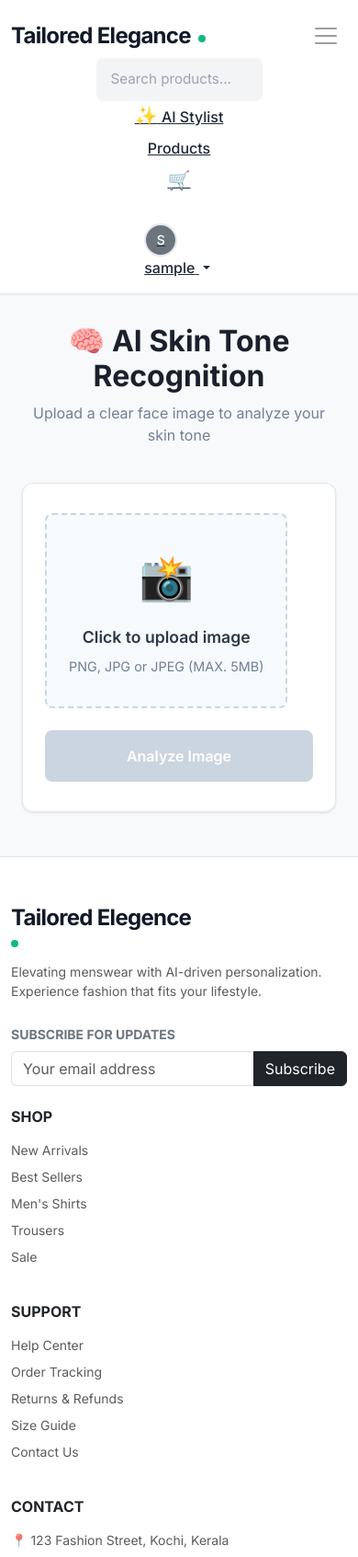
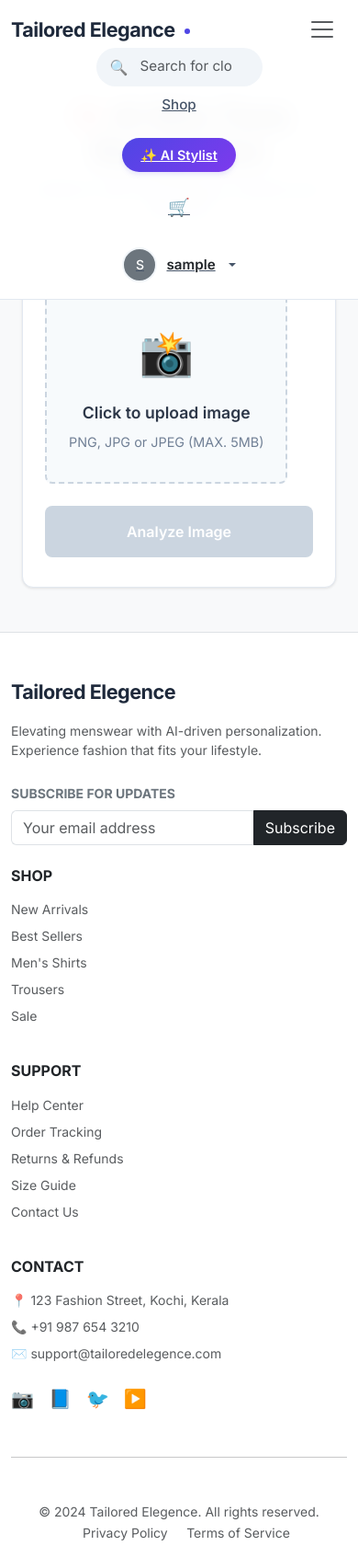
Before and after one commit to farzinmohd/Clothing-studio, a Django app: page /ai/ in a window 390 px wide, after a click that opens the changed part. Shown: the top 1693 px of the page at 92% size. Run offline with Django 5.2, Linux system fonts and the light colour scheme; the visitor is signed in with stand-in values (Sample User, id 1); data that the repository does not hold is empty.

Commit message:
Introduce a new base template and custom CSS for a modern, responsive navigation bar.

```diff
--- a/clothing_store/static/css/navbar.css
+++ b/clothing_store/static/css/navbar.css
@@ -1,211 +1,150 @@
-/* Custom Navbar Styling - Nordic Clean Theme */
-@import url('https://fonts.googleapis.com/css2?family=Outfit:wght@300;400;500;600;700&display=swap');
+/* Custom Navbar Styling - Clean & Modern */
+@import url('https://fonts.googleapis.com/css2?family=Inter:wght@300;400;500;600;700&display=swap');
 
 :root {
-    --nav-bg: rgba(255, 255, 255, 0.98);
-    --nav-text: #1f2937; /* Gray 800 */
-    --nav-text-hover: #059669; /* Emerald 600 */
-    --accent-color: #10b981; /* Emerald 500 */
-    --accent-hover: #059669; /* Emerald 600 */
-    --search-bg: #f3f4f6; /* Gray 100 */
-    --border-color: #e5e7eb; /* Gray 200 */
+    --nav-bg: #ffffff;
+    --nav-text: #0f172a; /* Slate 900 */
+    --nav-hover: #4338ca; /* Indigo 600 */
+    --nav-border: #e2e8f0; /* Slate 200 */
+    --search-bg: #f1f5f9; /* Slate 100 */
 }
 
 body {
-    font-family: 'Outfit', sans-serif;
-    background-color: #f9fafb; /* Very light gray bg */
+    font-family: 'Inter', sans-serif;
+    padding-top: 76px; /* Prevent content jump */
 }
 
 /* Navbar Container */
 .navbar-custom {
-    background-color: var(--nav-bg);
-    backdrop-filter: blur(8px);
-    border-bottom: 1px solid var(--border-color);
-    padding: 1rem 0; /* Spacious */
-    box-shadow: 0 1px 2px 0 rgba(0, 0, 0, 0.05); /* Minimal shadow */
+    background-color: rgba(255, 255, 255, 0.95);
+    backdrop-filter: blur(12px);
+    border-bottom: 1px solid var(--nav-border);
+    padding: 0.8rem 0;
+    transition: all 0.3s ease;
 }
 
 /* Logo Styling */
 .navbar-brand-custom {
+    font-family: 'Inter', sans-serif;
     font-weight: 700;
-    font-size: 1.5rem;
-    letter-spacing: -0.03em;
-    color: #111827; /* Near Black */
+    font-size: 1.35rem;
+    color: #1e293b;
+    letter-spacing: -0.5px;
     display: flex;
     align-items: center;
-    gap: 8px;
-    background: transparent;
-    -webkit-background-clip: unset;
-    background-clip: unset;
-    -webkit-text-fill-color: #111827;
+    gap: 10px;
+    text-decoration: none;
 }
 
-/* Add a clean dot or accent to logo if desired (pseudo-element) */
-.navbar-brand-custom::after {
-    content: '';
-    display: block;
-    width: 8px;
-    height: 8px;
-    background-color: var(--accent-color);
+.brand-dot {
+    width: 6px;
+    height: 6px;
+    background-color: #4f46e5; /* Indigo 600 */
     border-radius: 50%;
-    margin-top: 6px;
+    margin-top: 4px;
 }
 
 /* Search Bar */
 .search-input-custom {
     background-color: var(--search-bg);
     border: 1px solid transparent;
-    color: #1f2937 !important;
-    border-radius: 8px; /* Soft square */
-    padding: 0.75rem 1rem;
+    border-radius: 50px;
+    padding: 0.6rem 1.25rem;
     font-size: 0.95rem;
+    width: 100%;
     transition: all 0.2s ease;
 }
 
 .search-input-custom:focus {
-    background-color: #ffffff;
-    border-color: var(--accent-color);
-    box-shadow: 0 0 0 3px rgba(16, 185, 129, 0.1); /* Soft emerald ring */
+    background-color: #fff;
+    border-color: #cbd5e1;
+    box-shadow: 0 4px 12px rgba(0, 0, 0, 0.05);
 }
 
-.search-input-custom::placeholder {
-    color: #9ca3af;
-}
-
-/* Suggestions Box */
-#suggestionBox {
-    background: #ffffff;
-    border: 1px solid var(--border-color);
+/* Nav Links */
+.nav-link-custom {
+    color: #475569 !important;
+    font-weight: 500;
+    font-size: 0.95rem;
+    padding: 0.5rem 1rem !important;
     border-radius: 8px;
-    margin-top: 8px;
-    box-shadow: 0 4px 6px -1px rgba(0, 0, 0, 0.1), 0 2px 4px -1px rgba(0, 0, 0, 0.06);
-}
-
-#suggestionBox .list-group-item {
-    padding: 12px 16px;
-    color: #374151;
-    border-bottom: 1px solid #f3f4f6;
-}
-
-#suggestionBox .list-group-item:hover {
-    background-color: #f0fdf4; /* Very light emerald bg */
-    color: #065f46;
-}
-
-/* Navigation Links */
-.nav-link-custom {
-    color: var(--nav-text) !important;
-    font-weight: 500;
-    padding: 0.5rem 0.75rem !important;
-    border-radius: 6px;
-    transition: color 0.2s ease, background-color 0.2s ease;
+    transition: all 0.2s;
+    display: flex;
+    align-items: center;
+    gap: 8px;
 }
 
 .nav-link-custom:hover {
-    color: var(--nav-text-hover) !important;
-    background-color: rgba(16, 185, 129, 0.08); /* Hint of emerald */
+    color: #0f172a !important;
+    background-color: #f8fafc;
 }
 
-/* Action Buttons */
-.btn-nav-primary {
-    background-color: var(--accent-color);
-    color: white;
+/* AI Button */
+.ai-nav-btn {
+    background: linear-gradient(135deg, #4f46e5 0%, #7c3aed 100%);
+    color: white !important;
+    padding: 0.5rem 1.25rem !important;
+    border-radius: 50px;
     font-weight: 600;
-    padding: 0.6rem 1.25rem;
-    border-radius: 50rem; /* Pill */
+    font-size: 0.9rem;
+    box-shadow: 0 4px 6px -1px rgba(79, 70, 229, 0.1), 0 2px 4px -1px rgba(79, 70, 229, 0.06);
+    transition: all 0.2s ease;
+}
+
+.ai-nav-btn:hover {
+    transform: translateY(-1px);
+    box-shadow: 0 6px 8px -1px rgba(79, 70, 229, 0.2);
+    color: white !important;
+}
+
+/* User Profile */
+.user-profile-link {
+    display: flex;
+    align-items: center;
+    gap: 10px;
+    padding: 4px 12px 4px 4px !important;
+    border-radius: 50px;
     border: 1px solid transparent;
-    box-shadow: 0 1px 2px 0 rgba(0, 0, 0, 0.05);
     transition: all 0.2s;
 }
 
-.btn-nav-primary:hover {
-    background-color: var(--accent-hover);
-    transform: translateY(-1px);
-    box-shadow: 0 4px 6px -1px rgba(16, 185, 129, 0.3);
-    color: white;
+.user-profile-link:hover {
+    background-color: #ffff;
+    border-color: #e2e8f0;
+    box-shadow: 0 2px 5px rgba(0,0,0,0.05);
 }
 
-.btn-nav-outline {
-    background-color: transparent;
-    color: #374151;
-    border: 1px solid #d1d5db;
-    font-weight: 500;
-    padding: 0.6rem 1.25rem;
-    border-radius: 50rem; /* Pill */
-    transition: all 0.2s;
+.nav-avatar {
+    object-fit: cover;
+    border: 2px solid #f1f5f9;
 }
 
-.btn-nav-outline:hover {
-    border-color: var(--accent-color);
-    color: var(--accent-color);
-    background-color: white;
+/* Dropdowns */
+.dropdown-menu {
+    border: 1px solid #f1f5f9;
+    box-shadow: 0 10px 15px -3px rgba(0, 0, 0, 0.1);
+    border-radius: 12px;
+    padding: 0.5rem;
+    margin-top: 0.5rem !important;
+}
+
+.dropdown-item {
+    border-radius: 8px;
+    padding: 0.5rem 1rem;
+    font-weight: 500;
+    color: #475569;
+}
+
+.dropdown-item:hover {
+    background-color: #f8fafc;
+    color: #0f172a;
 }
 
 /* Cart Badge */
 .cart-badge {
-    background-color: #10b981; /* Emerald 500 */
-    color: white;
-    border: 2px solid #ffffff;
-    min-width: 22px;
-    height: 22px;
-    display: flex;
-    align-items: center;
-    justify-content: center;
-    font-size: 0.75rem;
-    font-weight: 700;
-    top: -5px !important;
-    right: -8px !important;
-    box-shadow: 0 2px 4px rgba(16, 185, 129, 0.25);
-    border-radius: 50%; /* Perfect circle */
-    padding: 0 4px; /* Accommodate double digits */
+    background-color: #ef4444;
+    font-size: 0.7rem;
+    top: 0;
+    right: 0;
+    transform: translate(25%, -25%);
 }
-
-/* User Avatar */
-.nav-avatar {
-    border: 2px solid #e5e7eb;
-}
-
-.nav-link-custom:hover .nav-avatar {
-    border-color: var(--accent-color);
-}
-
-/* Mobile Toggler */
-.navbar-toggler-icon {
-    filter: none !important; /* Standard dark icon */
-    opacity: 0.6;
-}
-
-.navbar-toggler {
-    border: none;
-    padding: 0.25rem 0.5rem;
-}
-
-/* Dropdown - Clean Light Theme */
-.navbar-nav .dropdown-menu {
-    background-color: #ffffff !important;
-    border: 1px solid #f3f4f6 !important;
-    box-shadow: 0 10px 25px -5px rgba(0, 0, 0, 0.1), 0 8px 10px -6px rgba(0, 0, 0, 0.1) !important;
-    border-radius: 12px;
-    padding: 0.75rem;
-    margin-top: 10px !important; /* Spacing from nav */
-}
-
-.navbar-nav .dropdown-item {
-    border-radius: 8px;
-    color: #4b5563 !important; /* Gray 600 */
-    padding: 0.6rem 1rem;
-    font-weight: 500;
-    margin-bottom: 2px;
-    transition: all 0.2s;
-}
-
-.navbar-nav .dropdown-item:hover {
-    background-color: #ecfdf5 !important; /* Light Emerald */
-    color: #059669 !important; /* Dark Emerald */
-    transform: translateX(3px); /* Subtle slide */
-}
-
-.navbar-nav .dropdown-divider {
-    border-top: 1px solid #f3f4f6 !important;
-    margin: 0.5rem 0;
-}
--- a/clothing_store/templates/base.html
+++ b/clothing_store/templates/base.html
@@ -10,29 +10,33 @@
 </head>
 <body>
 
-<nav class="navbar navbar-expand-lg navbar-custom sticky-top">
+<nav class="navbar navbar-expand-lg navbar-custom fixed-top">
     <div class="container">
 
         <!-- BRAND -->
-        <a class="navbar-brand navbar-brand-custom" href="{% url 'home' %}">
+        <a class="navbar-brand-custom" href="{% url 'home' %}">
              Tailored Elegance
+             <span class="brand-dot"></span>
         </a>
 
         <button class="navbar-toggler border-0 shadow-none" type="button" data-bs-toggle="collapse"
                 data-bs-target="#navbarNav">
-            <span class="navbar-toggler-icon" style="filter: invert(1);"></span>
+            <span class="navbar-toggler-icon"></span>
         </button>
 
         <div class="collapse navbar-collapse" id="navbarNav">
 
             <!-- 🔍 SEARCH BAR -->
             <form class="position-relative mx-auto w-50" method="get" action="{% url 'product_list' %}">
-                <input class="form-control search-input-custom"
-                       type="search"
-                       id="searchInput"
-                       name="q"
-                       placeholder="Search products..."
-                       autocomplete="off">
+                <div class="position-relative">
+                    <span class="position-absolute top-50 start-0 translate-middle-y ms-3 text-muted">🔍</span>
+                    <input class="form-control search-input-custom ps-5"
+                           type="search"
+                           id="searchInput"
+                           name="q"
+                           placeholder="Search for clothes..."
+                           autocomplete="off">
+                </div>
 
                 <!-- 🔽 SUGGESTION BOX -->
                 <div id="suggestionBox"
@@ -41,29 +45,29 @@
                 </div>
             </form>
 
-            <ul class="navbar-nav ms-auto align-items-center gap-2">
+            <ul class="navbar-nav ms-auto align-items-center gap-3">
+
+                <li class="nav-item">
+                     <a class="nav-link-custom" href="{% url 'product_list' %}">
+                        Shop
+                    </a>
+                </li>
 
                 {% if user.is_authenticated %}
                 <!-- AI BUTTON -->
                 <li class="nav-item">
-                    <a class="nav-link-custom" href="{% url 'ai_home' %}">
-                        <span class="text-info fs-5">✨</span> AI Stylist
+                    <a class="nav-link-custom ai-nav-btn text-white" href="{% url 'ai_home' %}">
+                        ✨ AI Stylist
                     </a>
                 </li>
                 {% endif %}
 
-                <li class="nav-item">
-                    <a class="nav-link-custom" href="{% url 'product_list' %}">
-                        Products
-                    </a>
-                </li>
-
                 <!-- CART -->
                 <li class="nav-item position-relative">
                     <a class="nav-link-custom" href="{% url 'cart_detail' %}">
-                        <span style="font-size: 1.25rem;">🛒</span>
+                        <span style="font-size: 1.2rem;">🛒</span>
                         {% if cart_count > 0 %}
-                            <span class="position-absolute rounded-pill cart-badge">
+                            <span class="position-absolute translate-middle badge rounded-pill bg-danger border border-light" style="font-size: 0.65rem; top: 5px; left: 85%;">
                                 {{ cart_count }}
                             </span>
                         {% endif %}
@@ -73,42 +77,42 @@
                 {% if user.is_authenticated %}
                 <!-- USER DROPDOWN -->
                 <li class="nav-item dropdown ms-2">
-                    <a class="nav-link-custom dropdown-toggle" href="#" role="button" data-bs-toggle="dropdown">
+                    <a class="nav-link-custom user-profile-link dropdown-toggle" href="#" role="button" data-bs-toggle="dropdown" aria-expanded="false">
                         {% if user.userprofile.profile_photo %}
                             <img src="{{ user.userprofile.profile_photo.url }}"
-                                 class="rounded-circle nav-avatar me-2"
-                                 width="36" height="36"
+                                 class="rounded-circle nav-avatar"
+                                 width="38" height="38"
                                  style="object-fit: cover;">
                         {% else %}
-                            <div class="rounded-circle bg-secondary text-white d-flex align-items-center justify-content-center me-2 nav-avatar"
-                                 style="width:36px;height:36px;font-size:14px;">
+                            <div class="rounded-circle bg-secondary text-white d-flex align-items-center justify-content-center nav-avatar"
+                                 style="width:38px;height:38px;font-size:14px;">
                                 {{ user.username|first|upper }}
                             </div>
                         {% endif %}
-                        <span class="fw-medium">{{ user.username }}</span>
+                        <span class="fw-semibold text-dark small-text">{{ user.username }}</span>
                     </a>
 
-                    <ul class="dropdown-menu dropdown-menu-end shadow-lg border-0 mt-2" style="background: rgba(30,41,59,0.98); border: 1px solid rgba(255,255,255,0.1);">
-                        <li><a class="dropdown-item text-light" href="{% url 'profile' %}">👤 Profile</a></li>
-                        <li><a class="dropdown-item text-light" href="{% url 'wishlist' %}">❤️ Wishlist</a></li>
-                        <li><a class="dropdown-item text-light" href="{% url 'my_orders' %}">📦 My Orders</a></li>
-                        <li><hr class="dropdown-divider bg-secondary opacity-25"></li>
+                    <ul class="dropdown-menu dropdown-menu-end border-0 shadow-lg animate-slide mt-2">
+                        <li><a class="dropdown-item" href="{% url 'profile' %}">👤 My Profile</a></li>
+                        <li><a class="dropdown-item" href="{% url 'wishlist' %}">❤️ Wishlist</a></li>
+                        <li><a class="dropdown-item" href="{% url 'my_orders' %}">📦 Orders</a></li>
+                        <li><hr class="dropdown-divider"></li>
                         <li>
-                            <a class="dropdown-item text-danger fw-bold" href="{% url 'logout' %}">
-                                🚪 Logout
+                            <a class="dropdown-item text-danger fw-semibold" href="{% url 'logout' %}">
+                                🚪 Sign Out
                             </a>
                         </li>
                     </ul>
                 </li>
 
                 {% else %}
-                <li class="nav-item ms-md-3">
-                    <a class="btn-nav-outline me-2 text-decoration-none" href="{% url 'login' %}">
+                <li class="nav-item ms-2">
+                    <a class="nav-link-custom fw-semibold" href="{% url 'login' %}">
                         Login
                     </a>
                 </li>
                 <li class="nav-item">
-                    <a class="btn-nav-primary text-decoration-none" href="{% url 'register' %}">
+                    <a class="btn btn-dark rounded-pill px-4 btn-sm" href="{% url 'register' %}">
                         Sign Up
                     </a>
                 </li>
```
